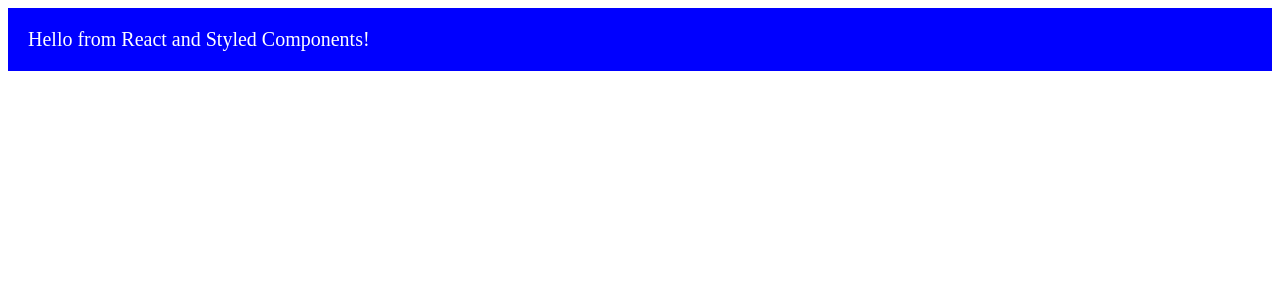
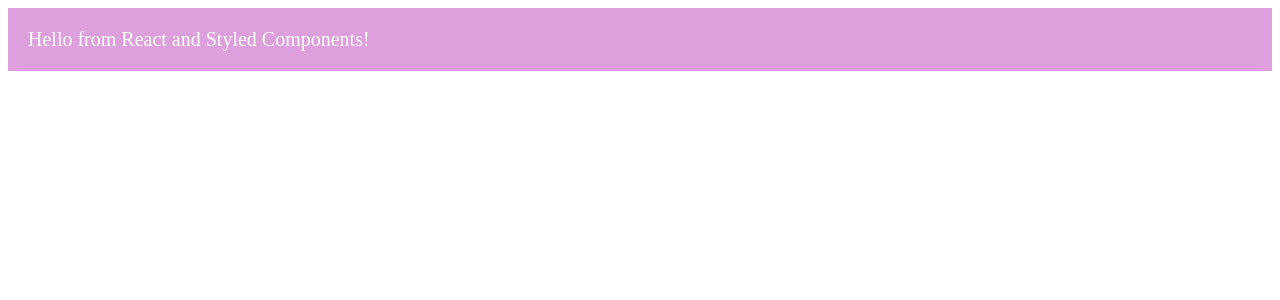
Before and after one commit to jfhector/react-js-proto, a React app: page / in a window 1280 px wide. Shown: the top 300 px of the page. Built offline with nearby package versions, Linux system fonts and the light colour scheme; the HTML template or start-up script is replaced by a standard one.

Commit message:
Modified welcome message

```diff
--- a/src/App.js
+++ b/src/App.js
@@ -4,7 +4,7 @@ import styles from './app.css'
 
 export function App() {
 	return (
-            <div className="element">
+            <div className="title">
                   Hello from React and Styled Components!
 
                   <div className="myClass" />
--- a/src/app.css
+++ b/src/app.css
@@ -1,5 +1,5 @@
-.element {
-      background-color: blue;
+.title {
+      background-color: plum;
       color: white;
       font-size: 20px;
       padding: 20px;
```
